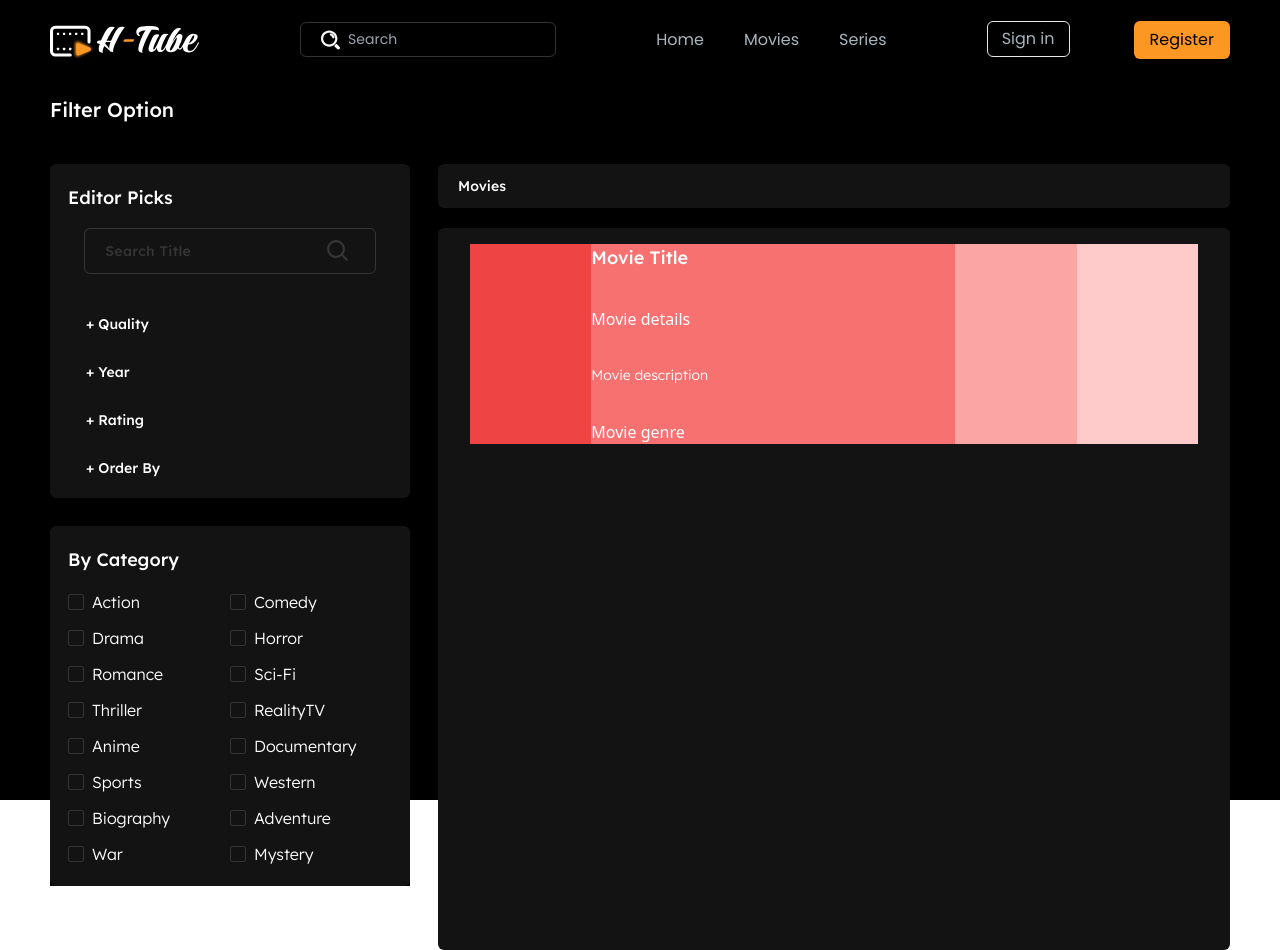
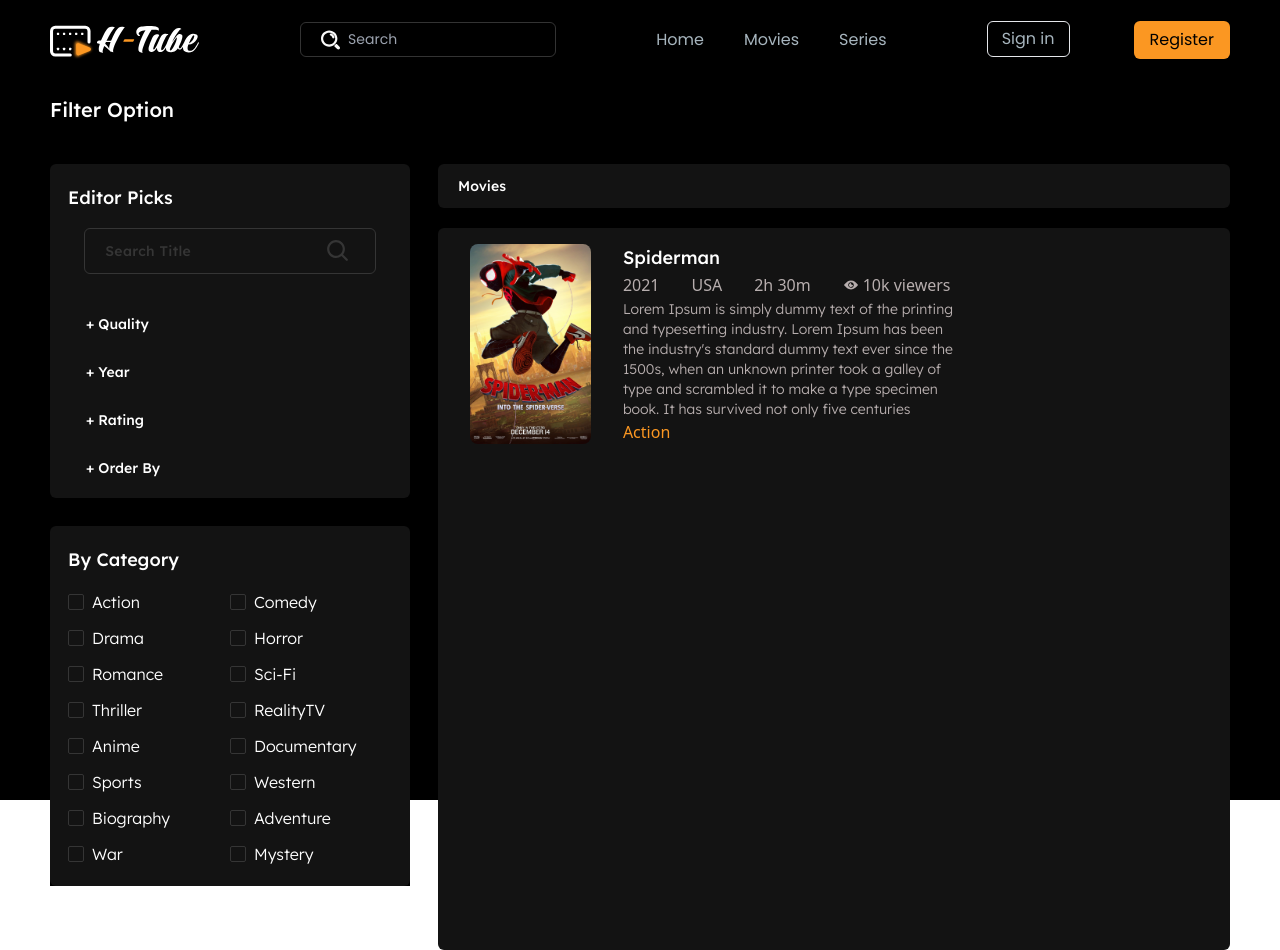
Before and after one commit to mhaddaou/hypertube, a Next.js app: page /search in a window 1280 px wide. Built offline with nearby package versions, Linux system fonts and the light colour scheme; a web font is replaced by a local one.

Commit message:
search movie card in progress

```diff
--- a/package.json
+++ b/package.json
@@ -14,6 +14,7 @@
     "next": "14.2.6",
     "react": "^18",
     "react-dom": "^18",
+    "react-icons": "^5.3.0",
     "react-redux": "^9.1.2"
   },
   "devDependencies": {
--- a/src/app/search/page.tsx
+++ b/src/app/search/page.tsx
@@ -1,6 +1,8 @@
 "use client"
+import { FC } from "react";
 import Image from "next/image";
 import { useState } from "react";
+import { IoIosEye } from "react-icons/io";
 export default function Search (){
     const [expandedIndex, setExpandedIndex] = useState<number | null>(null);
     const [clickedItems, setClickedItems] = useState<{ [key: string]: string | null }>({});
@@ -22,6 +24,57 @@ export default function Search (){
           Rating: ['1', '2', '3', '4', '5', '6', '7', '8', '9', '10'],
           'Order By': ['Name', 'Date', 'Popularity', 'Rating'],
     };
+
+interface MovieCardProps {
+  title: string;
+  year: number;
+  country: string;
+  duration: string;
+  viewers: string;
+  genre: string;
+  rating: number;
+  description: string;
+  imageUrl: string;
+}
+
+const MovieCard: FC<MovieCardProps> = ({
+  title,
+  year,
+  country,
+  duration,
+  viewers,
+  genre,
+  rating,
+  description,
+  imageUrl,
+}) => {
+  return (
+      <div className="flex-1">
+        <p className="font-lexend-Deca font-medium text-sm bg-[#131313] px-5 py-3 rounded-md">Movies</p>
+        <div className="flex bg-[#131313] mt-5 h-full rounded-md">
+          <div className="ml-8 h-[200px] w-1/6 mt-4">
+            <img src={imageUrl} width={200} height={200} alt="movie thumbnail" className="w-full h-full object-cover rounded-lg"></img>
+          </div>
+          <div className="h-[200px] w-3/6 mt-4 flex flex-col justify-between pl-8">
+            <p className="font-lexend-Deca font-medium text-lg">{title}</p>
+            <div className="text-[#B7AEAE] flex items-center space-x-8">
+              <p>{year}</p>
+              <p>{country}</p>
+              <p>{duration}</p>
+              <div className="flex items-center gap-1">
+                <IoIosEye />
+                <p className="ml-18">{viewers} viewers</p>
+              </div>
+            </div>
+            <p className="font-lexend-Deca font-light text-sm text-[#B7AEAE]">{description}</p>
+            <div className="text-[#FB9722]">{genre}</div>
+          </div>
+          <div className="h-[200px] w-1/6 mt-4"></div>
+          <div className="mr-8 h-[200px] w-1/6 mt-4"></div>
+        </div>
+      </div>
+  );
+};
 
     return (
         <div className="w-screen h-screen bg-black pt-24">
@@ -88,20 +141,7 @@ export default function Search (){
                      </div>
                 </div>
 
-                <div className="flex-1">
-                   <p className="font-lexend-Deca font-medium text-sm bg-[#131313] px-5 py-3 rounded-md">Movies</p>
-                   <div className="flex bg-[#131313] mt-5 h-full rounded-md">
-                     <div className="ml-8 h-[200px] w-1/6 bg-red-500 mt-4"></div>
-                     <div className="h-[200px] w-3/6 bg-red-400 mt-4 flex flex-col justify-between">
-                      <p className="font-lexend-Deca font-medium text-lg">Movie Title</p>
-                      <div className="">Movie details</div>
-                      <p className="font-lexend-Deca font-light text-sm">Movie description</p>
-                      <div className="">Movie genre</div>
-                     </div>
-                     <div className="h-[200px] w-1/6 bg-red-300 mt-4"></div>
-                     <div className="mr-8 h-[200px] w-1/6 bg-red-200 mt-4"></div>
-                   </div>
-                </div>
+            <MovieCard title="Spiderman" year={2021} description="Lorem Ipsum is simply dummy text of the printing and typesetting industry. Lorem Ipsum has been the industry's standard dummy text ever since the 1500s, when an unknown printer took a galley of type and scrambled it to make a type specimen book. It has survived not only five centuries" genre="Action" rating={4.5} viewers="10k" country="USA" duration="2h 30m" imageUrl="/images/images/spiderman.jpg" />
 
             </div>
             </div>
```
Also changed, not shown: 1 other file (tests, documents, lock files or other folders).
